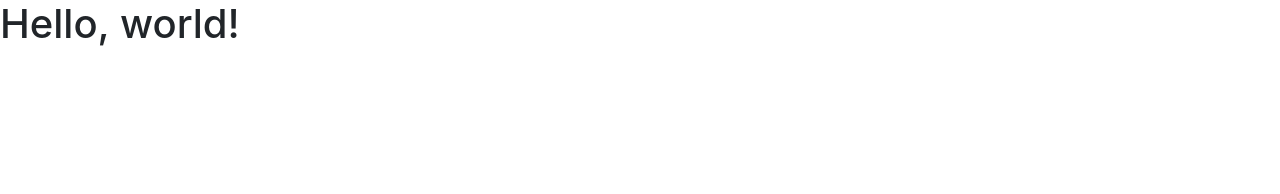
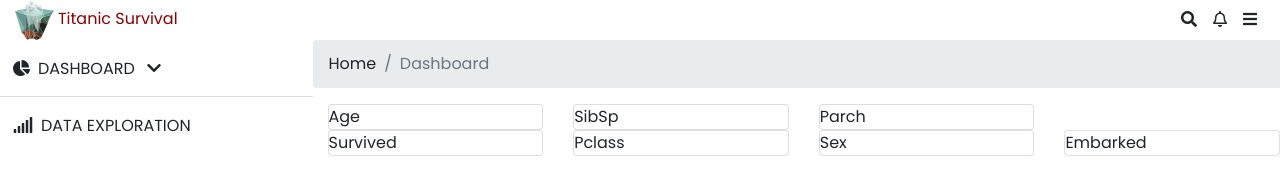
Before and after one commit to prestonlindhardt/EDPS7950PrestonLindhardt, a plain HTML site: page index.html in a window 1280 px wide. Drawn offline with nearby package versions, Linux system fonts and the light colour scheme.

Commit message:
Add files via upload

```diff
--- /dev/null
+++ b/css/style.css
@@ -0,0 +1,7 @@
+/* cascading stylesheet */
+
+*{
+    font-family: 'Poppins', sans-serif;
+}
+
+.titantic{color: darkred;}
--- a/index.html
+++ b/index.html
@@ -1,5 +1,6 @@
 <!doctype html>
 <html lang="en">
+
 <head>
   <!-- Required meta tags -->
   <meta charset="utf-8">
@@ -8,15 +9,143 @@
   <!-- Bootstrap CSS -->
   <link rel="stylesheet" href="https://stackpath.bootstrapcdn.com/bootstrap/4.3.1/css/bootstrap.min.css" integrity="sha384-ggOyR0iXCbMQv3Xipma34MD+dH/1fQ784/j6cY/iJTQUOhcWr7x9JvoRxT2MZw1T" crossorigin="anonymous">
 
-    <title>Preston Lindhardt Web Portfolio</title>
+  <!-- Google Font -->
+
+  <link href="https://fonts.googleapis.com/css?family=Poppins&display=swap" rel="stylesheet">
+
+  <!-- Font Awesome -->
+  <link rel="stylesheet" href="https://cdnjs.cloudflare.com/ajax/libs/font-awesome/5.10.2/css/all.css" integrity="sha256-piqEf7Ap7CMps8krDQsSOTZgF+MU/0MPyPW2enj5I40=" crossorigin="anonymous" />
+
+  <!-- Main Stylesheet -->
+  <link href="css/style.css" rel="stylesheet">
+
+  <style>
+
+  </style>
+
+  <title>Preston Lindhardt Data Mining Demo</title>
 </head>
+
 <body>
-    <h1>Hello, world!</h1>
+  <!-- First div element for PAGE AREA -->
+  <div class="container-fluid">
+    <!-- Nav Area -->
+    <div class="row">
+      <div id="cont_logo" class="col-3"><!-- column to hold logo-->
+        <img src="assets/logo.svg" height="40px" width="auto">
+        <span class="titantic">Titanic</span>
+        <span class="titantic" class="d-none d-xl-inline">Survival</span>
+      </div>
+
+        <div id="cont_nav" class="col-9"><!-- icons for nav bar -->
+          <div class="d-flex flex-row justify-content-end align-items-center">
+
+          <div class="p-2"><i class="fas fa-search"></i></div>
+          <div class="p-2"><i class="far fa-bell"></i></div>
+          <div class="p-2"><i class="fas fa-bars"></i></div>
+
+          </div>
+      </div>
+    </div>
+    </div>
+    <div class="row"> <!-- CONTENT AREA -->
+        <div class="col-3 p-0"> <!-- SIDEBAR COMPONENTS -->
+          <ul class="list-group list-group-flush">
+            <li class="list-group-item">
+              <span>
+                <i class="fas fa-chart-pie p-2"></i>DASHBOARD
+              </span>
+              <i class="fas fa-chevron-down p-2"></i>
+            </li>
+            <li class="list-group-item">
+              <span>
+                <i class="fas fa-signal p-2"></i>DATA EXPLORATION
+              </span>
+            </li>
+          </ul>
+
+        </div>
+
+        <div id="cont_dashboard" class="col-9 p-0"> <!-- DASHBOARD COMPONENTS -->
+
+          <div class="container-fluid"><!-- NAVIGATION -->
+              <div class="row">
+                <div class="col-12 p-0">
+                  <nav aria-label="breadcrumb">
+                    <ol class="breadcrumb">
+                      <li class="breadcrumb-item">Home</li>
+                      <li class="breadcrumb-item active" aria-current="page">Dashboard</li>
+                    </ol>
+                  </nav>
+                </div>
+              </div>
+          </div>
+
+
+          <div id="cont_data_exploration" class="container-fluid">
+            <div class="row"> <!-- do not use class="d-flex flex-row justify-content-between align-items-center" -->
+              <div class="col-md-6 col-xl-3"> <!-- CONTENT FOR AGE -->
+                <div class="card"> Age</div>
+              </div>
+              <div class="col-md-6 col-xl-3"> <!-- COUNT FOR SIBSP -->
+                <div class="card">SibSp</div>
+              </div>
+              <div class="col-md-6 col-xl-3"> <!-- CONTENT FOR PARCH -->
+                <div class="card">Parch</div>
+              </div>
+            </div>
+          </div>
+
+
+
+          <!-- CARDS DESCRIPTIVE STATS -->
+          <div id="cont_data_exploration" class="container-fluid">
+            <div class="row">
+              <div class="col-md-6 col-xl-3"> <!-- CONTENT FOR SURVIVED -->
+                <div class="card"> Survived</div>
+              </div>
+              <div class="col-md-6 col-xl-3"> <!-- COUNT FOR PCLASS -->
+                <div class="card">Pclass</div>
+              </div>
+              <div class="col-md-6 col-xl-3"> <!-- CONTENT FOR SEX -->
+                <div class="card">Sex</div>
+              </div>
+              <div class="col-md-6 col-xl-3"> <!-- CONTENT FOR EMBARKED -->
+                <div class="card">Embarked</div>
+              </div>
+
+
+
+
+            </div>
+          </div>
+        </div>
+
+    <!-- ACTIVITY #2 -->
+
+
+
+
+
+  </div>
+
+
+
+
 
   <!-- Optional JavaScript -->
   <!-- jQuery first, then Popper.js, then Bootstrap JS -->
   <script src="https://code.jquery.com/jquery-3.3.1.slim.min.js" integrity="sha384-q8i/X+965DzO0rT7abK41JStQIAqVgRVzpbzo5smXKp4YfRvH+8abtTE1Pi6jizo" crossorigin="anonymous"></script>
   <script src="https://cdnjs.cloudflare.com/ajax/libs/popper.js/1.14.7/umd/popper.min.js" integrity="sha384-UO2eT0CpHqdSJQ6hJty5KVphtPhzWj9WO1clHTMGa3JDZwrnQq4sF86dIHNDz0W1" crossorigin="anonymous"></script>
   <script src="https://stackpath.bootstrapcdn.com/bootstrap/4.3.1/js/bootstrap.min.js" integrity="sha384-JjSmVgyd0p3pXB1rRibZUAYoIIy6OrQ6VrjIEaFf/nJGzIxFDsf4x0xIM+B07jRM" crossorigin="anonymous"></script>
+
+  <!-- Apex Charts -->
+  <script src="https://cdn.jsdelivr.net/npm/apexcharts"></script>
+
+
+  <!-- Main Javascript -->
+  <script src="js/main.js"></script>
+
 </body>
+
 </html>
--- /dev/null
+++ b/js/main.js
@@ -0,0 +1 @@
+// javascript
```
Also changed, not shown: assets/logo.svg (added), assets/logo_raster@288x.png (added). Lines whose indentation alone changed are shown as unchanged.
